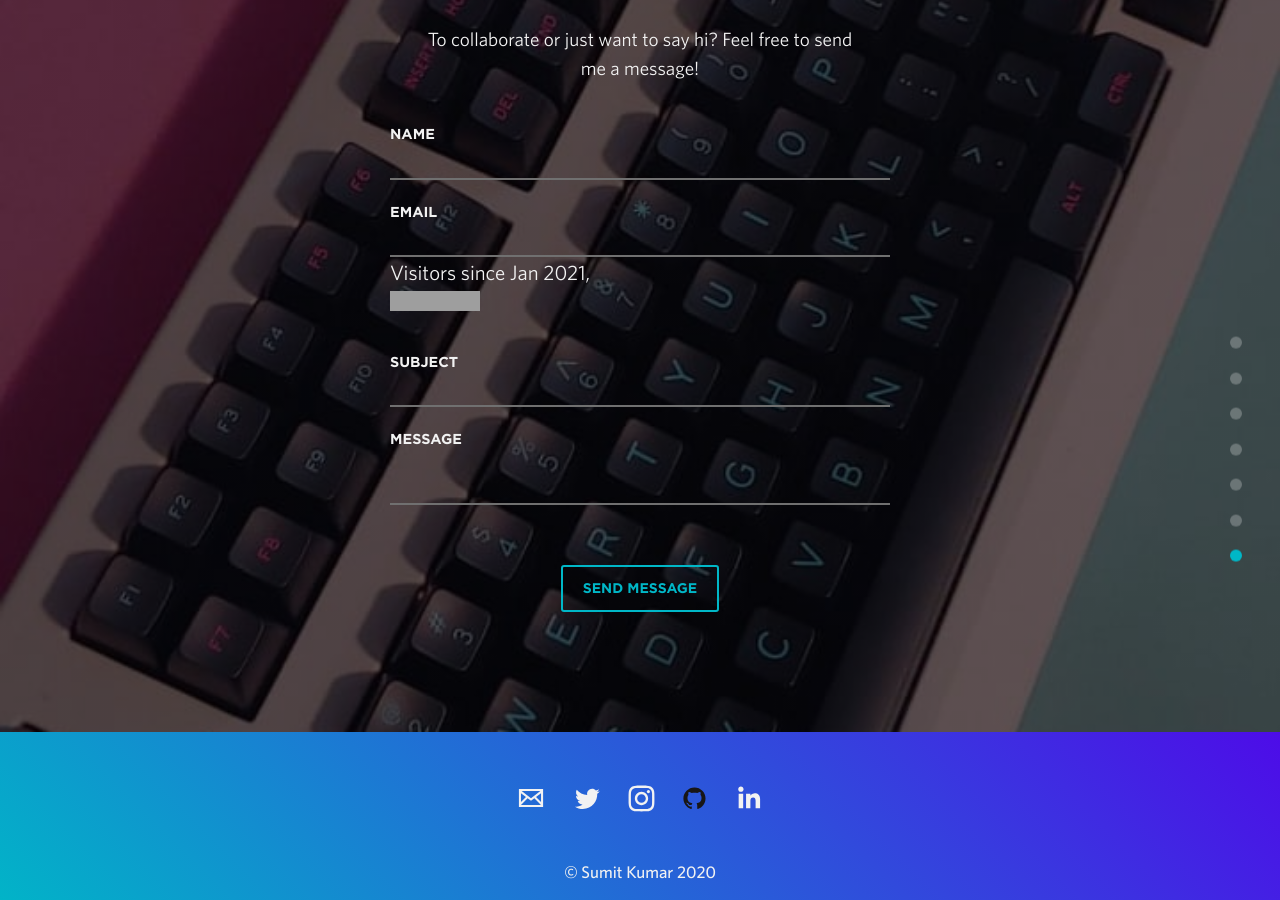
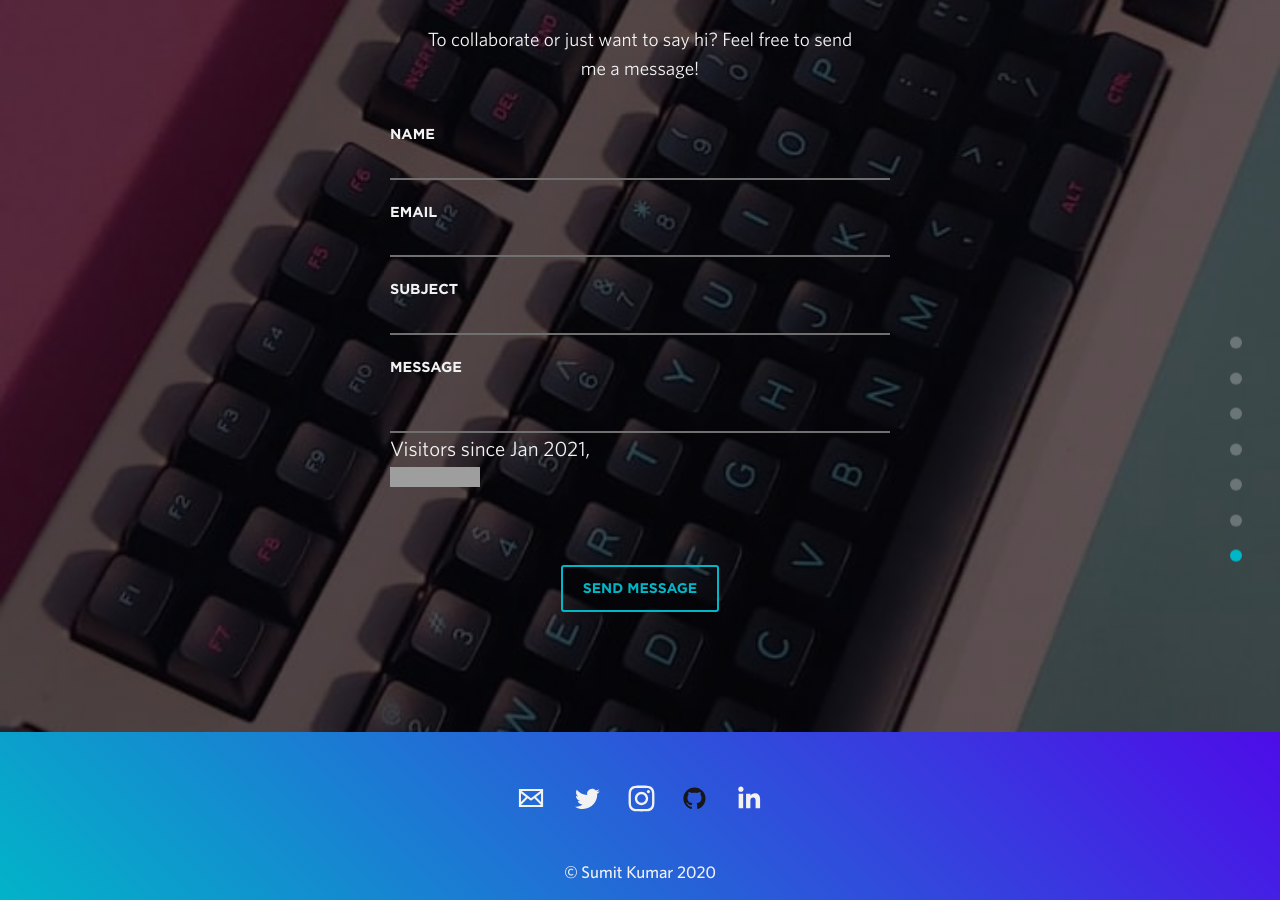
Before and after one commit to sumit6597/sumit6597.github.io, a Jekyll site: the page built from index.html, in a window 1280 px wide and 900 px high, scrolled down 9722 px. Built offline with Jekyll 4.4.1, drawn with Linux system fonts in a browser that asks for light colours; nearby versions of some CDN libraries; some of the changed lines change nothing that is shown; grey boxes are pictures that could not be loaded.

Commit message:
Update contact.html

```diff
--- a/_includes/contact.html
+++ b/_includes/contact.html
@@ -21,10 +21,7 @@
             <label for="email" class="input-label">Email</label>
             <input type="email" name="_replyto" class="contact-input" id="email" required>
           </div>
-          <div class="col-12 col-lg-8">
-            <p>Visitors since Jan 2021,  <br>
-            <a href="https://info.flagcounter.com/U5jm"><img src="https://s11.flagcounter.com/count2/U5jm/bg_FFFFFF/txt_000000/border_CCCCCC/columns_2/maxflags_10/viewers_0/labels_0/pageviews_0/flags_0/percent_0/" alt="Flag Counter" border="0"></a></p>
-          </div>
+
           <div class="input-wrapper">
             <label for="subject" class="input-label">Subject</label>
             <input type="text" name="_subject" class="contact-input" id="subject" required>
@@ -32,6 +29,10 @@
           <div class="input-wrapper">
             <label for="message" class="input-label" id="message-label">Message</label>
             <textarea name="message" class="contact-input autoExpand" id="message" required></textarea>
+          </div>
+          <div class="col-12 col-lg-8">
+            <p>Visitors since Jan 2021,  <br>
+            <a href="https://info.flagcounter.com/U5jm"><img src="https://s11.flagcounter.com/count2/U5jm/bg_FFFFFF/txt_000000/border_CCCCCC/columns_2/maxflags_10/viewers_0/labels_0/pageviews_0/flags_0/percent_0/" alt="Flag Counter" border="0"></a></p>
           </div>
           <button type="submit" name="submit" class="message-btn">
             <span>Send Message</span>
```
